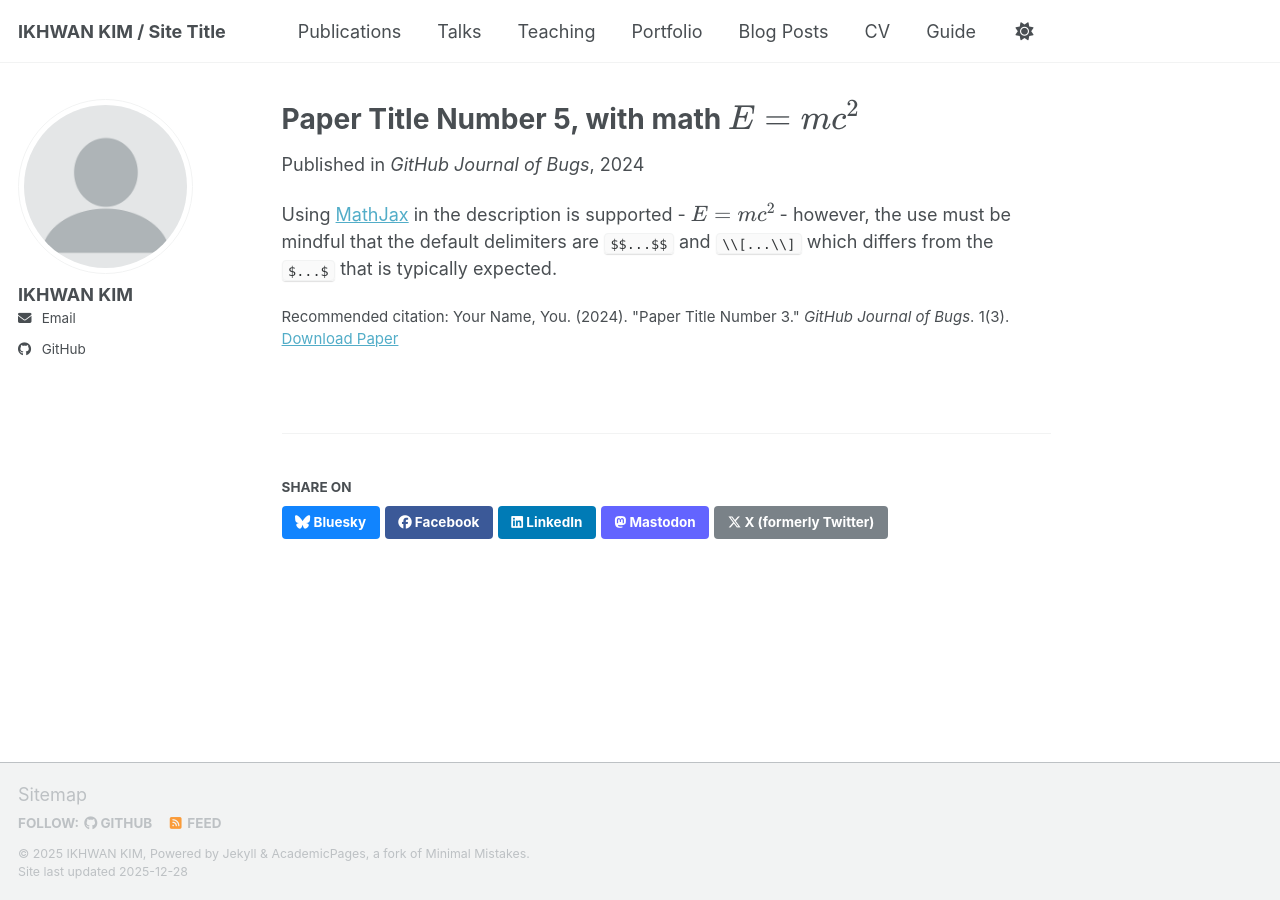
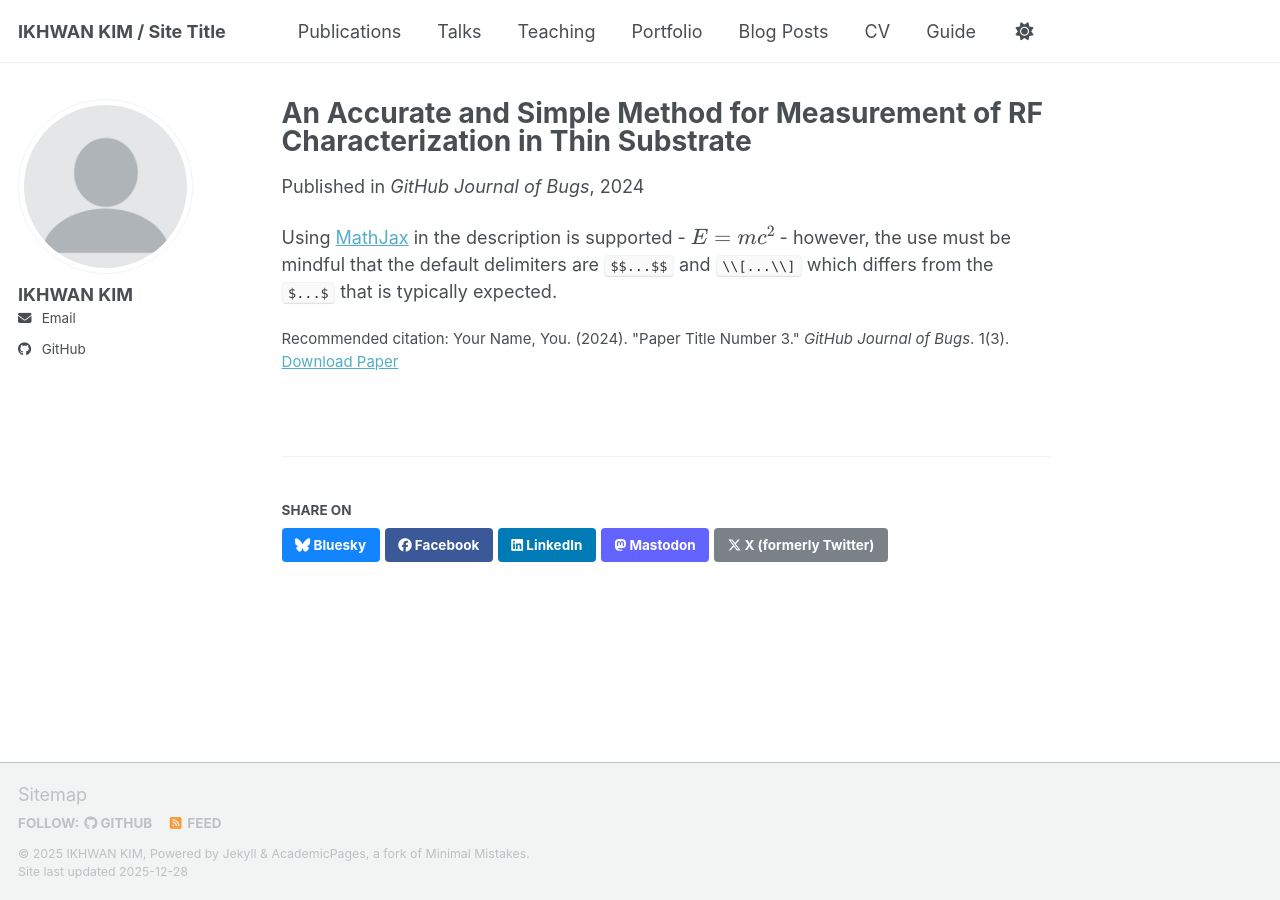
Before and after one commit to ikhwan-kim-rf/ikhwan-kim-rf, a Jekyll site: the page built from _publications/An Accurate and Simple Method for Measurement of RF Characterization in Thin Substrate.md, in a window 1280 px wide. Built offline with Jekyll 4.4.1, drawn with Linux system fonts in a browser that asks for light colours; a script bundle is joined from its source files by our own code; library files that are not in the unit come from our copies.

Commit message:
Update paper title and permalink in publication

```diff
--- a/_publications/An Accurate and Simple Method for Measurement of RF Characterization in Thin Substrate.md
+++ b/_publications/An Accurate and Simple Method for Measurement of RF Characterization in Thin Substrate.md
@@ -1,8 +1,8 @@
 ---
-title: "Paper Title Number 5, with math $$E=mc^2$$"
+title: "An Accurate and Simple Method for Measurement of RF Characterization in Thin Substrate"
 collection: publications
 category: conferences
-permalink: /publication/2024-02-17-paper-title-number-4
+permalink: /publication/An Accurate and Simple Method for Measurement of RF Characterization in Thin Substrate
 excerpt: 'This paper is about a famous math equation, $$E=mc^2$$'
 date: 2024-02-17
 venue: 'GitHub Journal of Bugs'
```
